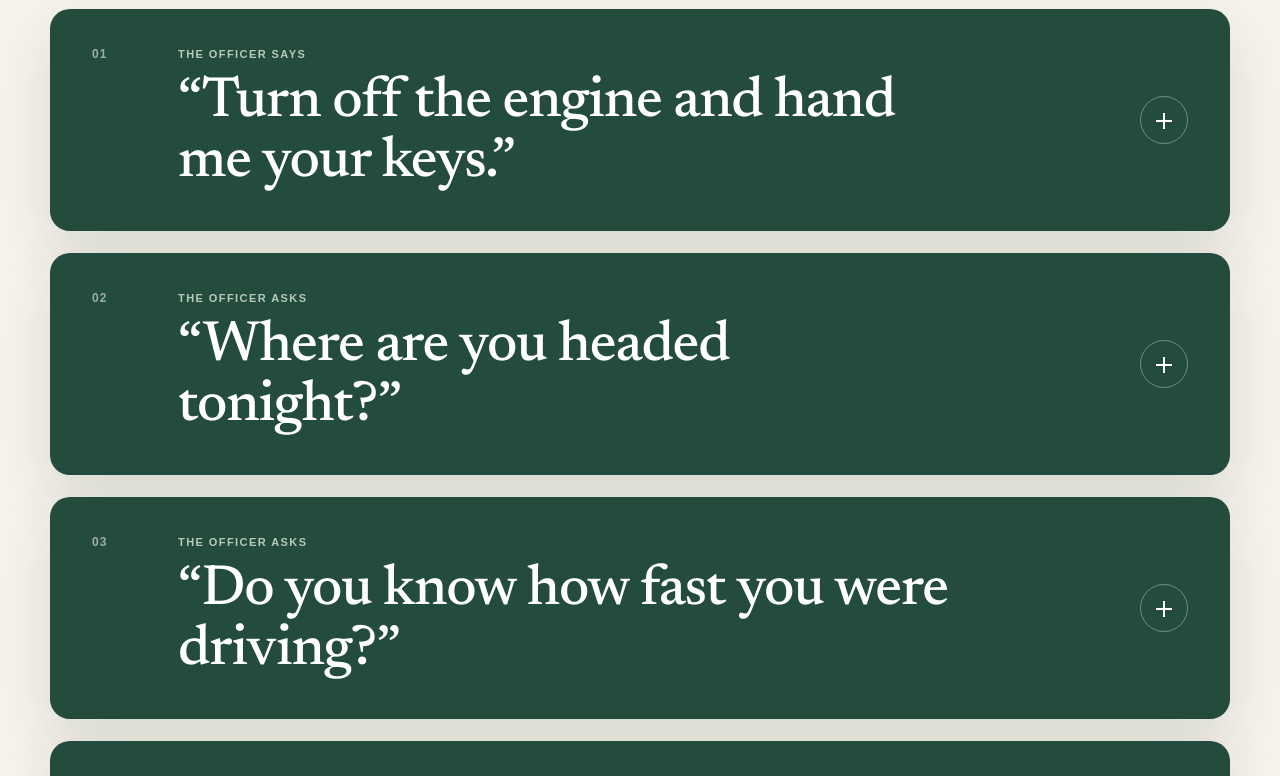
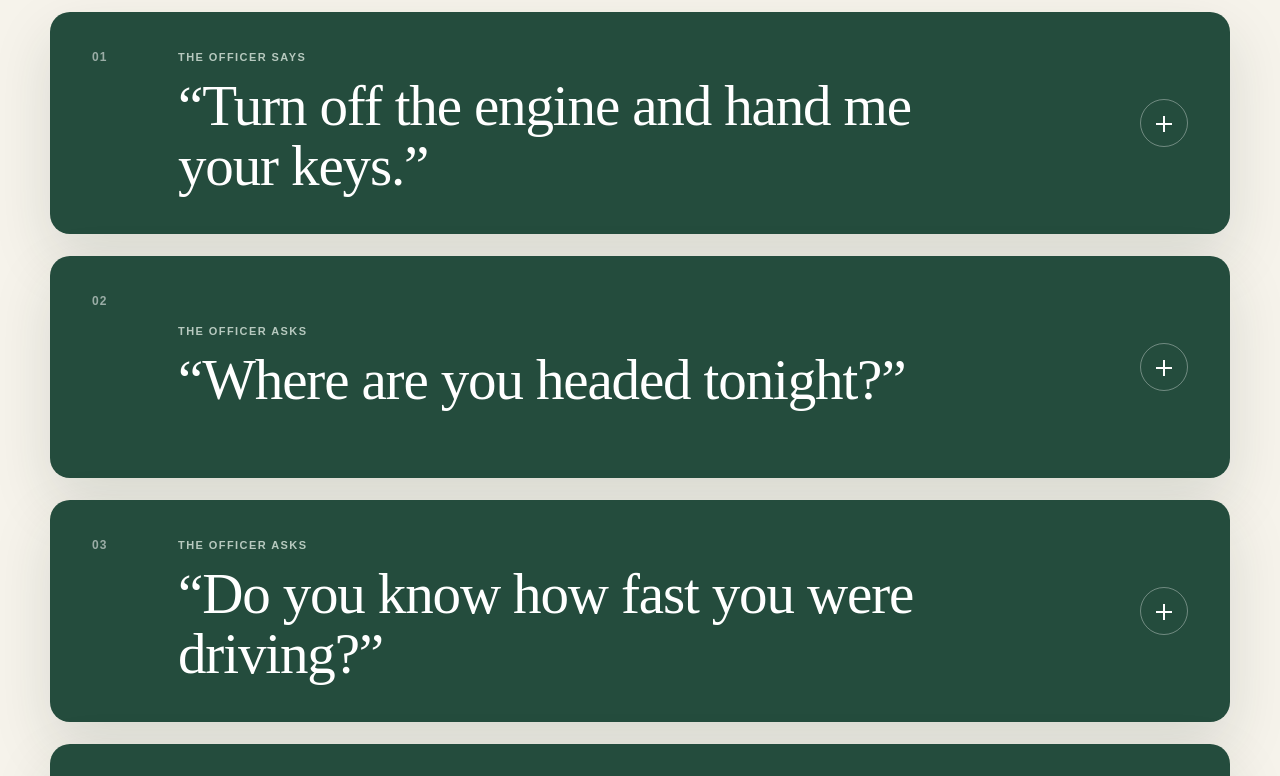
Before and after one commit to dhohnholt/cop_questions, a plain HTML site: page index.html in a window 1280 px wide. Shown: the part 738-1514 px from the top of the page. Drawn offline with Linux system fonts and the light colour scheme.

Commit message:
Redesign index.html

```diff
--- a/index.html
+++ b/index.html
@@ -11,7 +11,7 @@
     <link rel="preconnect" href="https://fonts.googleapis.com" />
     <link rel="preconnect" href="https://fonts.gstatic.com" crossorigin />
     <link
-      href="https://fonts.googleapis.com/css2?family=DM+Sans:wght@400;500;600;700&family=Newsreader:opsz,wght@6..72,500;6..72,600&display=swap"
+      href="https://fonts.googleapis.com/css2?family=Instrument+Serif:ital@0;1&family=Manrope:wght@400;500;600;700;800&display=swap"
       rel="stylesheet"
     />
     <link rel="stylesheet" href="styles.css" />
```
